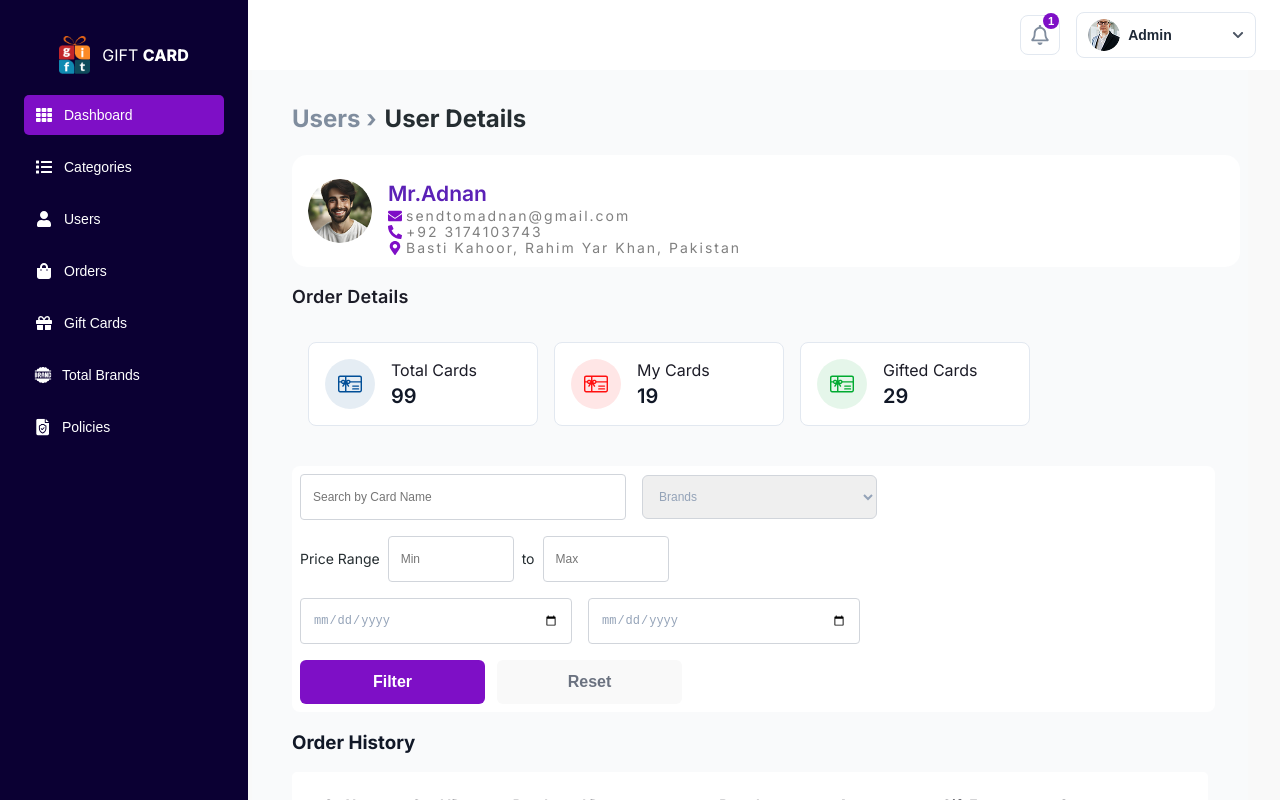
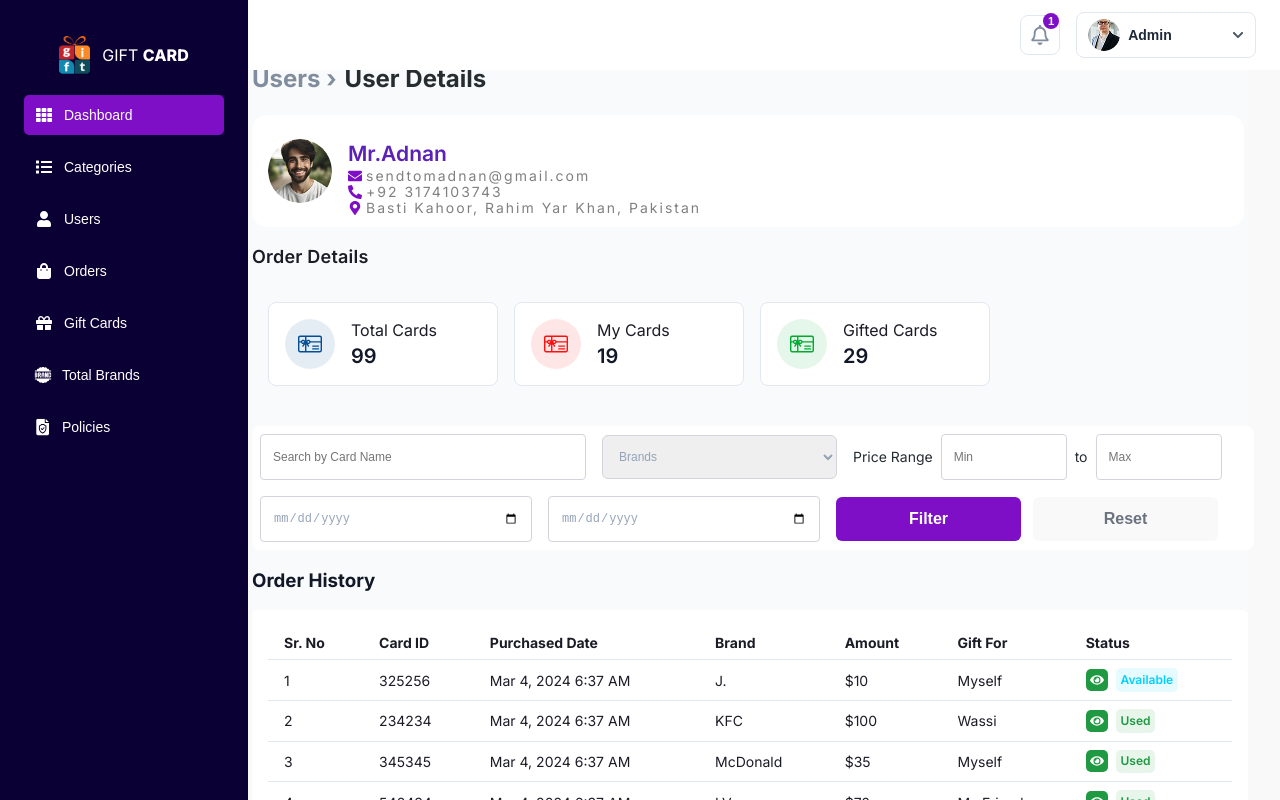
Before and after one commit to codewith-adnan/GiftCard, a React (Create React App) app: page /pages/usersDetail in a window 1280 px wide. Built offline with nearby package versions, Linux system fonts and the light colour scheme.

Commit message:
add search filter and pagination

```diff
--- a/src/pages/dashboard/styles.ts
+++ b/src/pages/dashboard/styles.ts
@@ -31,7 +31,7 @@ export const DashboardTitle = styled.div`
   font-weight: 700;
   font-size: 24px;
   line-height: 22px;
-  text-align: center;
+  text-align: left;
   color: #252D31;
   margin-bottom: 2rem;
   /* Removed absolute positioning */
--- a/src/pages/usersDetail/styles.ts
+++ b/src/pages/usersDetail/styles.ts
@@ -4,15 +4,7 @@ export const Wrapper = styled.div`
   background-color: #f9fafb;
   color: #111827;
   min-height: 100vh;
-  padding: 1rem;
-
-  @media (min-width: 640px) {
-    padding: 1.5rem;
-  }
-
-  @media (min-width: 768px) {
-    padding: 2.5rem;
-  }
+  padding: 0;
 `;
 
 export const Breadcrumb = styled.nav`
```
